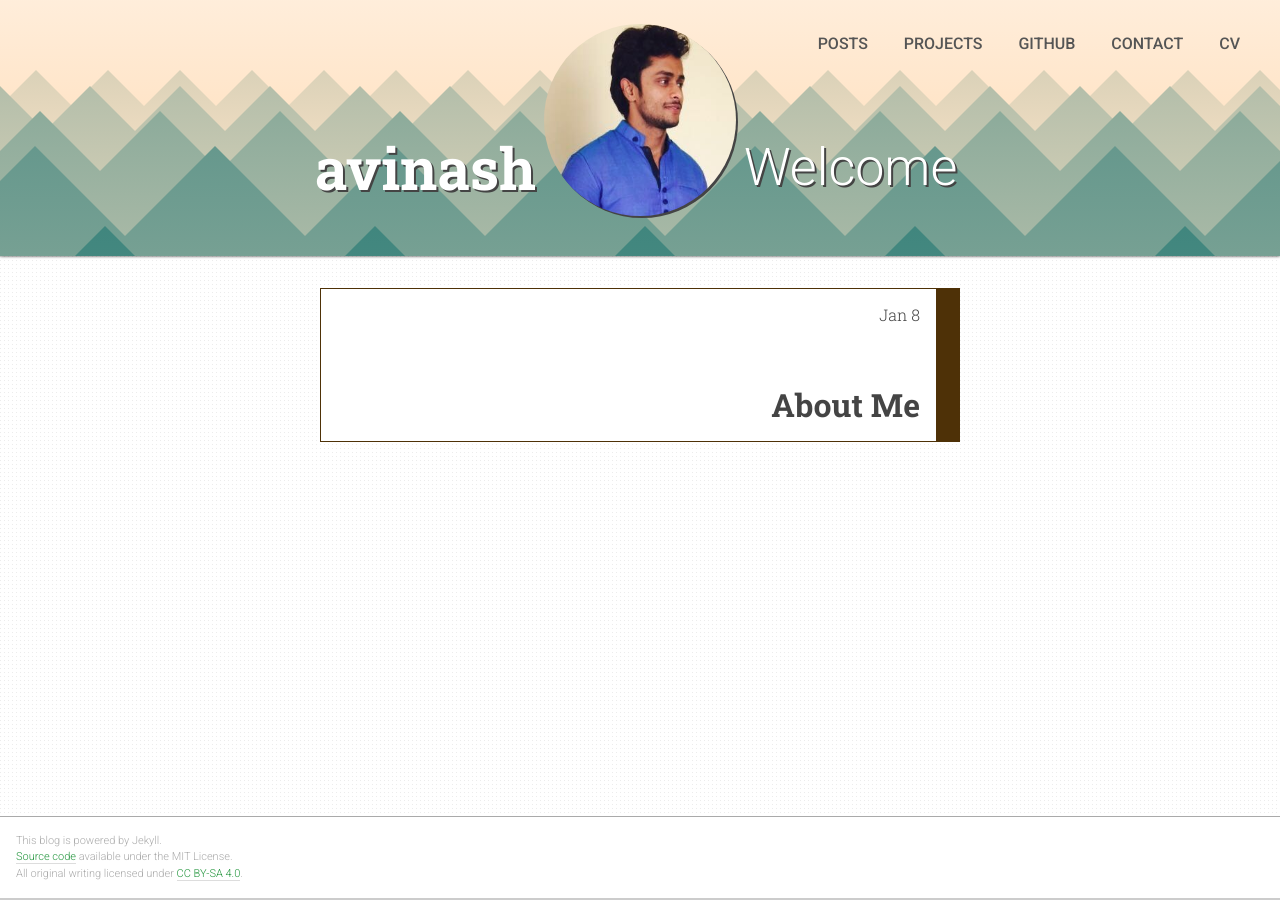
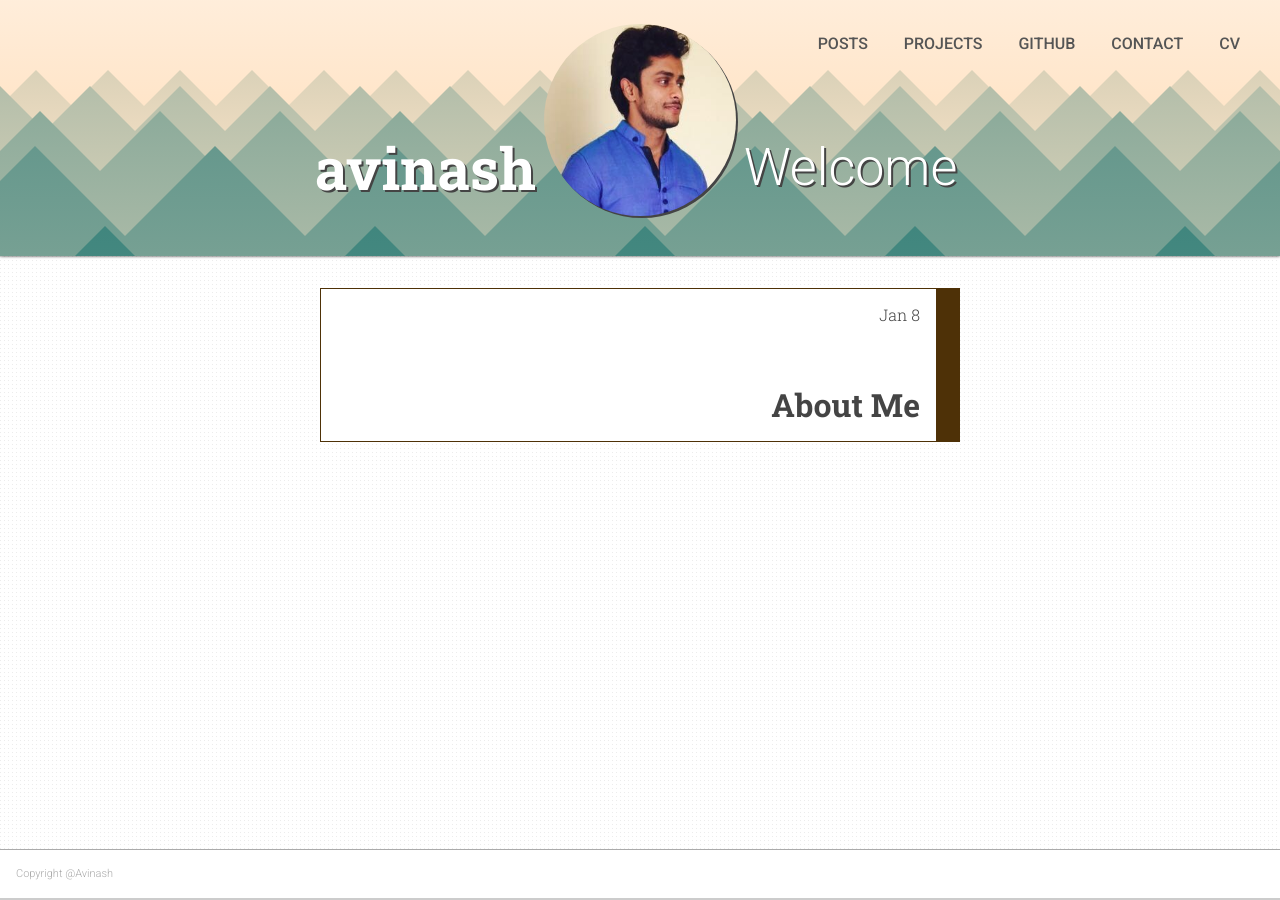
Before and after one commit to avinsaxe/avinsaxe.github.io, a Jekyll site: the page built from index.html, in a window 1280 px wide. Built offline with Jekyll 4.4.1, drawn with Linux system fonts in a browser that asks for light colours; the list of posts is cut into pages by our own code.

Commit message:
copyright files added

```diff
--- a/_layouts/default.html
+++ b/_layouts/default.html
@@ -65,9 +65,9 @@
 
       <hr>
       <footer class="colophon colophon--{{ page_type }}">
-        <span class="colophon__statement">This blog is powered by Jekyll.</span>
-        <span class="colophon__statement"><a href="{{ site.repo }}" target="_blank">Source code</a> available under the MIT License.</span>
-        <span class="colophon__statement">All original writing licensed under <a rel="license" href="http://creativecommons.org/licenses/by-sa/4.0/" target="_blank">CC BY-SA 4.0</a>.</span>
+        <span class="colophon__statement">Copyright @Avinash</span>
+        <!--<span class="colophon__statement"><a href="{{ site.repo }}" target="_blank">Source code</a> available under the MIT License.</span>-->
+        <!--<span class="colophon__statement">All original writing licensed under <a rel="license" href="http://creativecommons.org/licenses/by-sa/4.0/" target="_blank">CC BY-SA 4.0</a>.</span>-->
       </footer>
     </div>
 
```
Also changed, not shown: _layouts/cv.html (+5 -5 lines).
